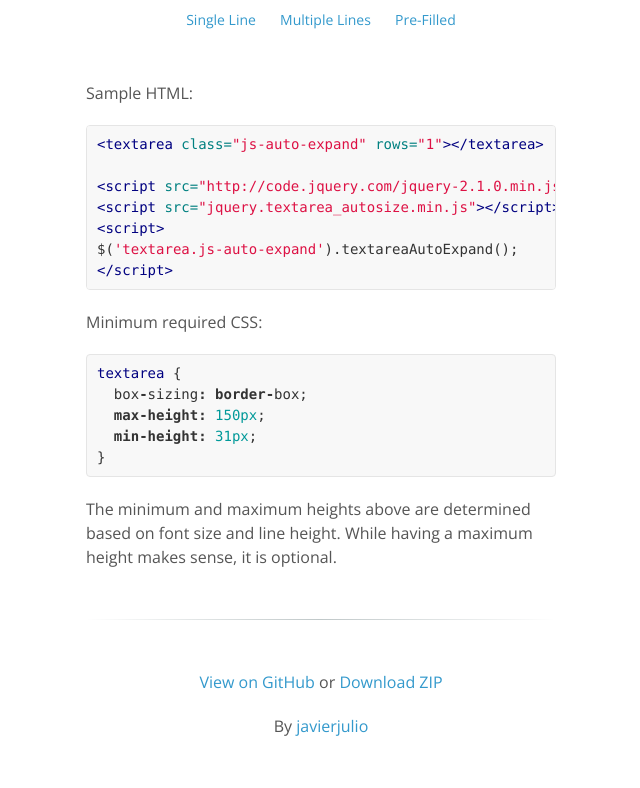
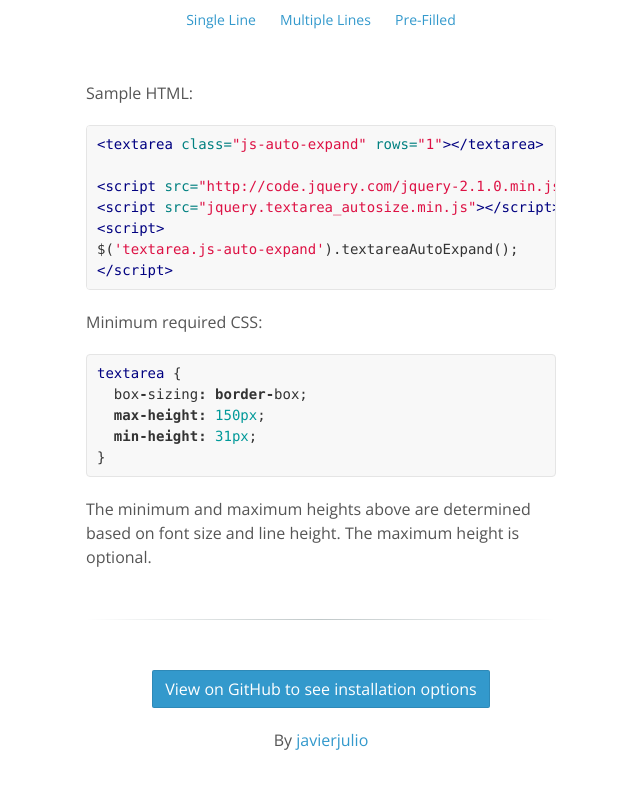
Before and after one commit to javierjulio/textarea-autosize, a website: page index.html in a window 1280 px wide. Shown: the part 322-1110 px from the top of the page, without its empty margins (319-959 px from the left). Drawn offline with nearby package versions, Linux system fonts and the light colour scheme.

Commit message:
Add button styles and github link at the bottom

```diff
--- a/gh-pages-assets/stylesheets/styles.css
+++ b/gh-pages-assets/stylesheets/styles.css
@@ -123,6 +123,37 @@ hr {
   margin: 50px 0;
 }
 
+.btn {
+  border: 1px solid transparent;
+  border-radius: 2px;
+  cursor: pointer;
+  display: inline-block;
+  padding: 6px 12px;
+  text-align: center;
+}
+
+.btn,
+.btn:hover,
+.btn:active {
+  color: #fff;
+}
+
+.btn-primary {
+  background-color: #39c;
+  border-color: rgba(0, 0, 0, 0.1);
+  color: #fff;
+}
+
+.btn-primary:hover,
+.btn-primary:active {
+  border-color: rgba(0, 0, 0, 0.195);
+  box-shadow: 0 1px 1px rgba(0, 0, 0, .1);
+}
+
+.btn-primary:active {
+  box-shadow: inset 0 1px 4px rgba(0, 0, 0, .1);
+}
+
 .site-footer {
   text-align: center;
 }
--- a/index.html
+++ b/index.html
@@ -46,12 +46,12 @@
 <span class="p">}</span>
 </pre></div>
 
-    <p>The minimum and maximum heights above are determined based on font size and line height. While having a maximum height makes sense, it is optional.</p>
+    <p>The minimum and maximum heights above are determined based on font size and line height. The maximum height is optional.</p>
 
     <hr>
 
     <footer class="site-footer">
-      <p><a href="https://github.com/javierjulio/textarea-autosize">View on GitHub</a> or <a href="https://github.com/javierjulio/textarea-autosize/archive/master.zip">Download ZIP</a></p>
+      <p><a href="https://github.com/javierjulio/textarea-autosize" class="btn btn-primary">View on GitHub to see installation options</a></p>
       <p>By <a href="https://github.com/javierjulio">javierjulio</a></p>
     </footer>
 
```
